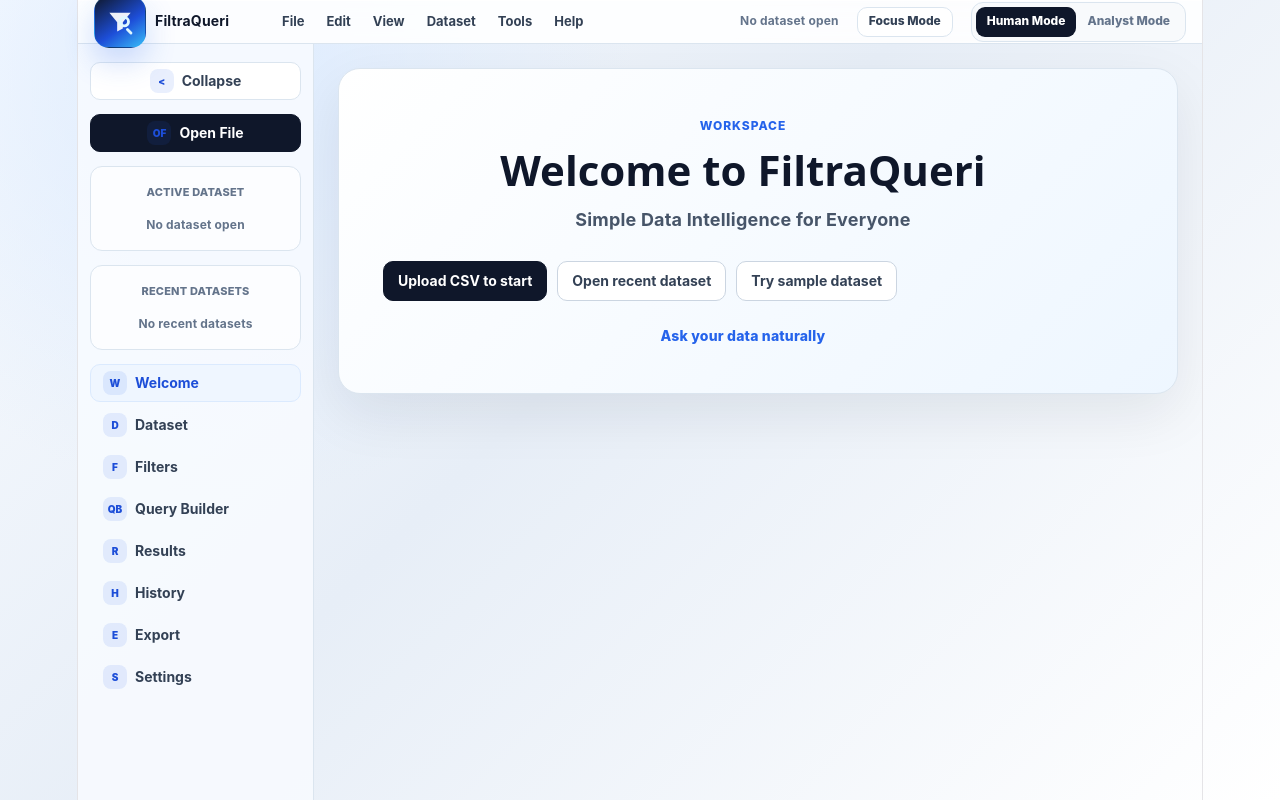
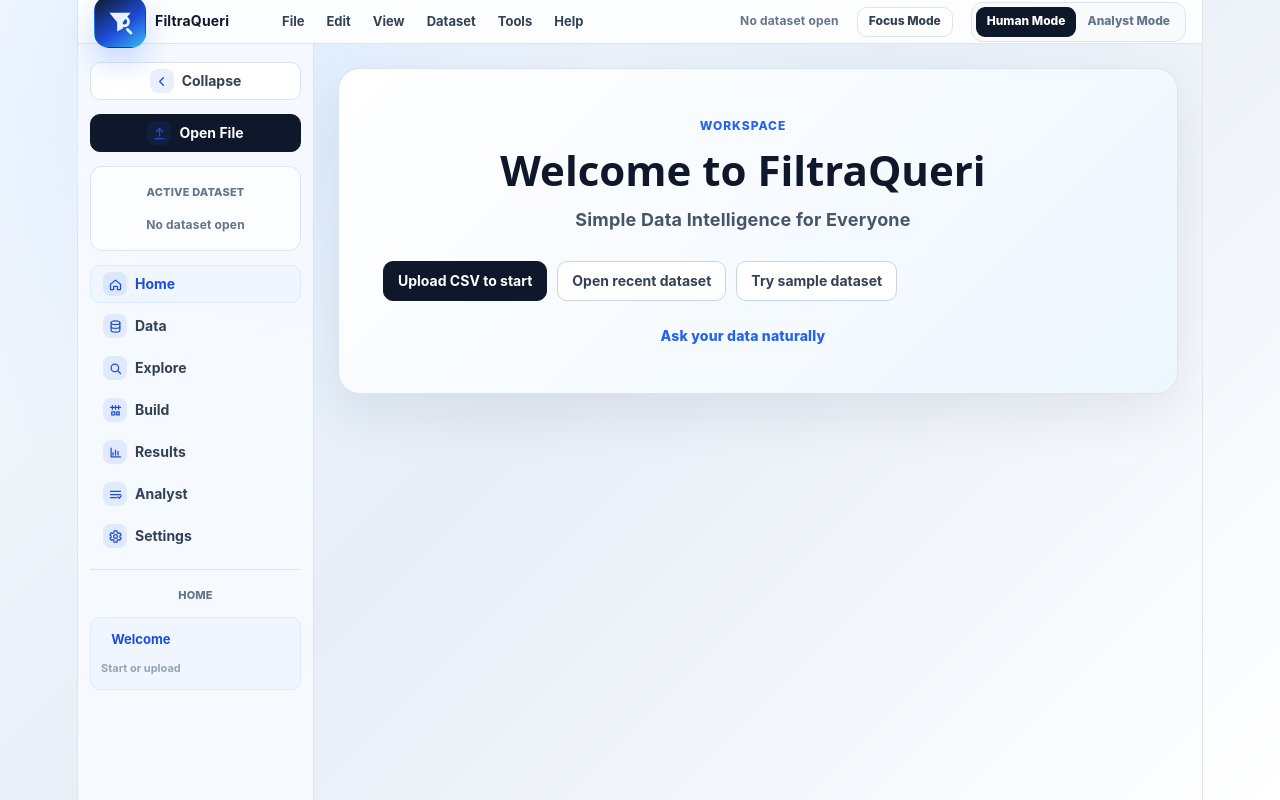
Before and after one commit to christiea850-glitch/filtraqueri, a React (Vite) app in the folder frontend/: page / in a window 1280 px wide. Built offline with nearby package versions, Linux system fonts and the light colour scheme.

Commit message:
Phase F-19 Sidebar Hub Restructure

```diff
--- a/frontend/src/App.css
+++ b/frontend/src/App.css
@@ -230,9 +230,12 @@ body {
   border-radius: 8px;
   background: rgba(37, 99, 235, 0.1);
   color: #1d4ed8;
-  font-size: 10px;
-  font-weight: 900;
   line-height: 1;
+}
+
+.nav-icon svg {
+  width: 15px;
+  height: 15px;
 }
 
 .app.is-sidebar-collapsed .sidebar-primary,
@@ -339,6 +342,7 @@ body {
   color: #1d4ed8;
 }
 
+.hub-subnav,
 .analyst-sidebar-section {
   display: grid;
   gap: 5px;
@@ -346,6 +350,7 @@ body {
   border-top: 1px solid #dbe5ef;
 }
 
+.hub-subnav p,
 .analyst-sidebar-section p {
   margin: 0 0 4px;
   padding: 0 10px;
@@ -355,6 +360,7 @@ body {
   text-transform: uppercase;
 }
 
+.hub-subnav button,
 .analyst-sidebar-section button {
   display: flex;
   justify-content: space-between;
@@ -372,10 +378,36 @@ body {
   cursor: pointer;
 }
 
+.hub-subnav button {
+  display: grid;
+  gap: 3px;
+  min-height: 42px;
+  padding: 8px 10px;
+}
+
+.hub-subnav strong {
+  overflow: hidden;
+  color: inherit;
+  font-size: 13px;
+  text-overflow: ellipsis;
+  white-space: nowrap;
+}
+
+.hub-subnav span {
+  overflow: hidden;
+  color: #94a3b8;
+  font-size: 11px;
+  font-weight: 750;
+  text-overflow: ellipsis;
+  white-space: nowrap;
+}
+
 .analyst-sidebar-section .nav-badge {
   margin-left: auto;
 }
 
+.hub-subnav button:hover,
+.hub-subnav button.is-active,
 .analyst-sidebar-section button:hover,
 .analyst-sidebar-section button.is-active {
   border-color: #dbeafe;
@@ -2315,6 +2347,7 @@ tr:hover {
   }
 
   .app.is-sidebar-collapsed .left-sidebar nav,
+  .app.is-sidebar-collapsed .hub-subnav,
   .app.is-sidebar-collapsed .analyst-sidebar-section {
     grid-template-columns: repeat(auto-fit, minmax(44px, 1fr));
   }
--- a/frontend/src/components/layout/WorkspaceShell.tsx
+++ b/frontend/src/components/layout/WorkspaceShell.tsx
@@ -11,6 +11,33 @@ type AnalystNavItem = {
   label: string;
   previewBadge?: string;
 };
+
+type HubId = "home" | "data" | "explore" | "build" | "results" | "analyst" | "settings";
+
+type HubItem = {
+  id: HubId;
+  label: string;
+  icon: IconName;
+  defaultView: ActiveView;
+  mode: WorkspaceMode;
+  subItems: Array<{
+    view: ActiveView;
+    label: string;
+    description: string;
+  }>;
+};
+
+type IconName =
+  | "home"
+  | "data"
+  | "explore"
+  | "build"
+  | "results"
+  | "analyst"
+  | "settings"
+  | "upload"
+  | "collapse"
+  | "expand";
 
 type WorkspaceShellProps = {
   activeView: ActiveView;
@@ -28,34 +55,132 @@ type WorkspaceShellProps = {
 
 const menuItems = ["File", "Edit", "View", "Dataset", "Tools", "Help"];
 
-const humanSidebarItems: Array<[ActiveView, string]> = [
-  ["welcome", "Welcome"],
-  ["dataset", "Dataset"],
-  ["filters", "Filters"],
-  ["queryBuilder", "Query Builder"],
-  ["results", "Results"],
-  ["history", "History"],
-  ["export", "Export"],
-  ["settings", "Settings"],
+const workspaceHubs: HubItem[] = [
+  {
+    id: "home",
+    label: "Home",
+    icon: "home",
+    defaultView: "welcome",
+    mode: "human",
+    subItems: [{ view: "welcome", label: "Welcome", description: "Start or upload" }],
+  },
+  {
+    id: "data",
+    label: "Data",
+    icon: "data",
+    defaultView: "dataset",
+    mode: "human",
+    subItems: [{ view: "dataset", label: "Dataset Hub", description: "Manage datasets" }],
+  },
+  {
+    id: "explore",
+    label: "Explore",
+    icon: "explore",
+    defaultView: "filters",
+    mode: "human",
+    subItems: [{ view: "filters", label: "Filters", description: "Refine rows" }],
+  },
+  {
+    id: "build",
+    label: "Build",
+    icon: "build",
+    defaultView: "queryBuilder",
+    mode: "human",
+    subItems: [{ view: "queryBuilder", label: "Query Builder", description: "Group and aggregate" }],
+  },
+  {
+    id: "results",
+    label: "Results",
+    icon: "results",
+    defaultView: "results",
+    mode: "human",
+    subItems: [
+      { view: "results", label: "Result Grid", description: "Preview and query output" },
+      { view: "history", label: "History", description: "Session activity" },
+      { view: "export", label: "Export", description: "Download CSV" },
+    ],
+  },
+  {
+    id: "analyst",
+    label: "Analyst",
+    icon: "analyst",
+    defaultView: "sqlWorkspace",
+    mode: "analyst",
+    subItems: [],
+  },
+  {
+    id: "settings",
+    label: "Settings",
+    icon: "settings",
+    defaultView: "settings",
+    mode: "human",
+    subItems: [{ view: "settings", label: "Workspace Settings", description: "Preferences" }],
+  },
 ];
 
-const navIcons: Record<string, string> = {
-  "Open File": "OF",
-  Welcome: "W",
-  Dataset: "D",
-  Filters: "F",
-  "Query Builder": "QB",
-  Results: "R",
-  History: "H",
-  Export: "E",
-  Settings: "S",
-  "SQL Workspace": "SQL",
-  "Saved Queries": "SQ",
-  "Query Explain": "QE",
-  "Data Cleaning": "DC",
-  Diagnostics: "DG",
-  Normalization: "N",
-};
+function WorkspaceIcon({ name }: { name: IconName }) {
+  const commonProps = {
+    fill: "none",
+    stroke: "currentColor",
+    strokeLinecap: "round" as const,
+    strokeLinejoin: "round" as const,
+    strokeWidth: 2,
+  };
+
+  return (
+    <svg viewBox="0 0 24 24" aria-hidden="true">
+      {name === "home" && (
+        <path {...commonProps} d="M4 11.5 12 5l8 6.5V20h-5v-5H9v5H4v-8.5Z" />
+      )}
+      {name === "data" && (
+        <>
+          <ellipse {...commonProps} cx="12" cy="6" rx="7" ry="3" />
+          <path {...commonProps} d="M5 6v6c0 1.7 3.1 3 7 3s7-1.3 7-3V6" />
+          <path {...commonProps} d="M5 12v6c0 1.7 3.1 3 7 3s7-1.3 7-3v-6" />
+        </>
+      )}
+      {name === "explore" && (
+        <>
+          <circle {...commonProps} cx="11" cy="11" r="6" />
+          <path {...commonProps} d="m16 16 4 4" />
+        </>
+      )}
+      {name === "build" && (
+        <>
+          <path {...commonProps} d="M4 7h16M7 4v6M12 4v6M17 4v6" />
+          <path {...commonProps} d="M6 14h5v5H6zM14 14h4v5h-4z" />
+        </>
+      )}
+      {name === "results" && (
+        <>
+          <path {...commonProps} d="M5 19V5M5 19h15" />
+          <path {...commonProps} d="M8 16v-4M12 16V8M16 16v-6" />
+        </>
+      )}
+      {name === "analyst" && (
+        <>
+          <path {...commonProps} d="M4 7h16M4 12h16M4 17h10" />
+          <path {...commonProps} d="m16 16 2 2 3-4" />
+        </>
+      )}
+      {name === "settings" && (
+        <>
+          <circle {...commonProps} cx="12" cy="12" r="3" />
+          <path {...commonProps} d="M19 12a7 7 0 0 0-.1-1l2-1.5-2-3.4-2.4 1a7 7 0 0 0-1.8-1L14.4 3h-4.8l-.3 3.1a7 7 0 0 0-1.8 1l-2.4-1-2 3.4 2 1.5a7 7 0 0 0 0 2l-2 1.5 2 3.4 2.4-1a7 7 0 0 0 1.8 1l.3 3.1h4.8l.3-3.1a7 7 0 0 0 1.8-1l2.4 1 2-3.4-2-1.5a7 7 0 0 0 .1-1Z" />
+        </>
+      )}
+      {name === "upload" && (
+        <>
+          <path {...commonProps} d="M12 16V4" />
+          <path {...commonProps} d="m7 9 5-5 5 5" />
+          <path {...commonProps} d="M5 20h14" />
+        </>
+      )}
+      {name === "collapse" && <path {...commonProps} d="m15 6-6 6 6 6" />}
+      {name === "expand" && <path {...commonProps} d="m9 6 6 6-6 6" />}
+    </svg>
+  );
+}
 
 function WorkspaceShell({
   activeView,
@@ -72,6 +197,27 @@ function WorkspaceShell({
 }: WorkspaceShellProps) {
   const [isSidebarCollapsed, setIsSidebarCollapsed] = useState(false);
   const [isFocusMode, setIsFocusMode] = useState(false);
+  const hubs = workspaceHubs.map((hub) =>
+    hub.id === "analyst"
+      ? {
+          ...hub,
+          subItems: analystViews.map((item) => ({
+            view: item.view,
+            label: item.label,
+            description: item.previewBadge || "Analyst tool",
+          })),
+        }
+      : hub,
+  );
+  const activeHub =
+    hubs.find((hub) => hub.subItems.some((item) => item.view === activeView)) ||
+    hubs.find((hub) => hub.id === (workspaceMode === "analyst" ? "analyst" : "home")) ||
+    hubs[0];
+
+  const changeHub = (hub: HubItem) => {
+    if (hub.mode !== workspaceMode) onModeChange(hub.mode);
+    onViewChange(hub.defaultView);
+  };
 
   return (
     <div
@@ -141,13 +287,13 @@ function WorkspaceShell({
             aria-label={isSidebarCollapsed ? "Expand navigation sidebar" : "Collapse navigation sidebar"}
           >
             <span className="nav-icon" aria-hidden="true">
-              {isSidebarCollapsed ? ">" : "<"}
+              <WorkspaceIcon name={isSidebarCollapsed ? "expand" : "collapse"} />
             </span>
             <span className="nav-label">{isSidebarCollapsed ? "Expand" : "Collapse"}</span>
           </button>
-          <button type="button" className="sidebar-primary" onClick={onOpenFile}>
+          <button type="button" className="sidebar-primary" onClick={onOpenFile} title="Open or upload CSV">
             <span className="nav-icon" aria-hidden="true">
-              {navIcons["Open File"]}
+              <WorkspaceIcon name="upload" />
             </span>
             <span className="nav-label">Open File</span>
           </button>
@@ -165,6 +311,7 @@ function WorkspaceShell({
               <span>No dataset open</span>
             )}
           </div>
+          {!isSidebarCollapsed && activeHub.id === "data" && (
           <div className="sidebar-recents" aria-label="Recent datasets">
             <p>Recent datasets</p>
             {recentDatasets.length === 0 ? (
@@ -178,9 +325,6 @@ function WorkspaceShell({
                   onClick={() => onRecentDatasetClick(session.dataset.dataset_id)}
                   title={session.dataset.original_filename}
                 >
-                  <span className="nav-icon" aria-hidden="true">
-                    D
-                  </span>
                   <strong>{session.dataset.original_filename}</strong>
                   <span>
                     {session.dataset.row_count.toLocaleString()} rows &middot;{" "}
@@ -190,26 +334,28 @@ function WorkspaceShell({
               ))
             )}
           </div>
-          <nav>
-            {humanSidebarItems.map(([view, label]) => (
+          )}
+          <nav className="hub-nav" aria-label="Workspace hubs">
+            {hubs.map((hub) => (
               <button
                 type="button"
-                key={view}
-                className={activeView === view ? "is-active" : ""}
-                onClick={() => onViewChange(view)}
-                title={label}
+                key={hub.id}
+                className={activeHub.id === hub.id ? "is-active" : ""}
+                onClick={() => changeHub(hub)}
+                title={hub.label}
               >
                 <span className="nav-icon" aria-hidden="true">
-                  {navIcons[label] || label.slice(0, 2)}
+                  <WorkspaceIcon name={hub.icon} />
                 </span>
-                <span className="nav-label">{label}</span>
+                <span className="nav-label">{hub.label}</span>
               </button>
             ))}
           </nav>
-          {workspaceMode === "analyst" && (
-            <div className="analyst-sidebar-section" aria-label="Analyst mode tools">
-              <p>Analyst mode</p>
-              {analystViews.map((item) => (
+
+          {!isSidebarCollapsed && (
+            <div className="hub-subnav" aria-label={`${activeHub.label} navigation`}>
+              <p>{activeHub.label}</p>
+              {activeHub.subItems.map((item) => (
                 <button
                   type="button"
                   key={item.view}
@@ -217,11 +363,8 @@ function WorkspaceShell({
                   onClick={() => onViewChange(item.view)}
                   title={item.label}
                 >
-                  <span className="nav-icon" aria-hidden="true">
-                    {navIcons[item.label] || item.label.slice(0, 2)}
-                  </span>
-                  <span className="nav-label">{item.label}</span>
-                  <span className="nav-badge">{item.previewBadge || "Preview"}</span>
+                  <strong>{item.label}</strong>
+                  <span>{item.description}</span>
                 </button>
               ))}
             </div>
```
